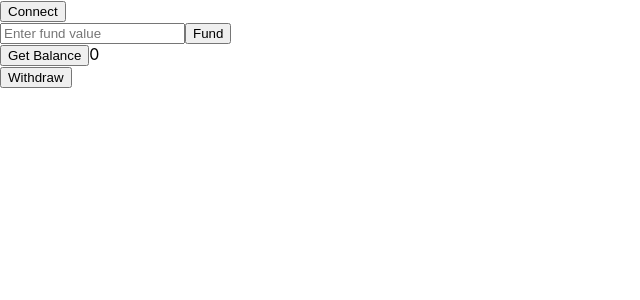
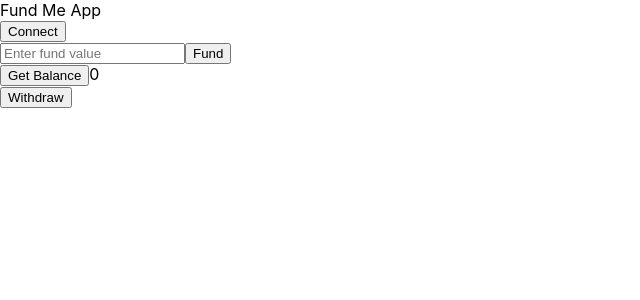
Before and after one commit to Piwo96/react-fund-me, a React (Create React App) app: page / in a window 1280 px wide. Shown: the top 300 px of the page, without its empty margins (0-640 px from the left). Built offline with nearby package versions, Linux system fonts and the light colour scheme.

Commit message:
Added header

```diff
--- a/src/App.tsx
+++ b/src/App.tsx
@@ -32,6 +32,7 @@ function App() {
 
   return (
     <div>
+      <header>Fund Me App</header>
       {!connected && renderConnectButton()}
       {connected && renderConnectButton()}
       <FundForm />
```
